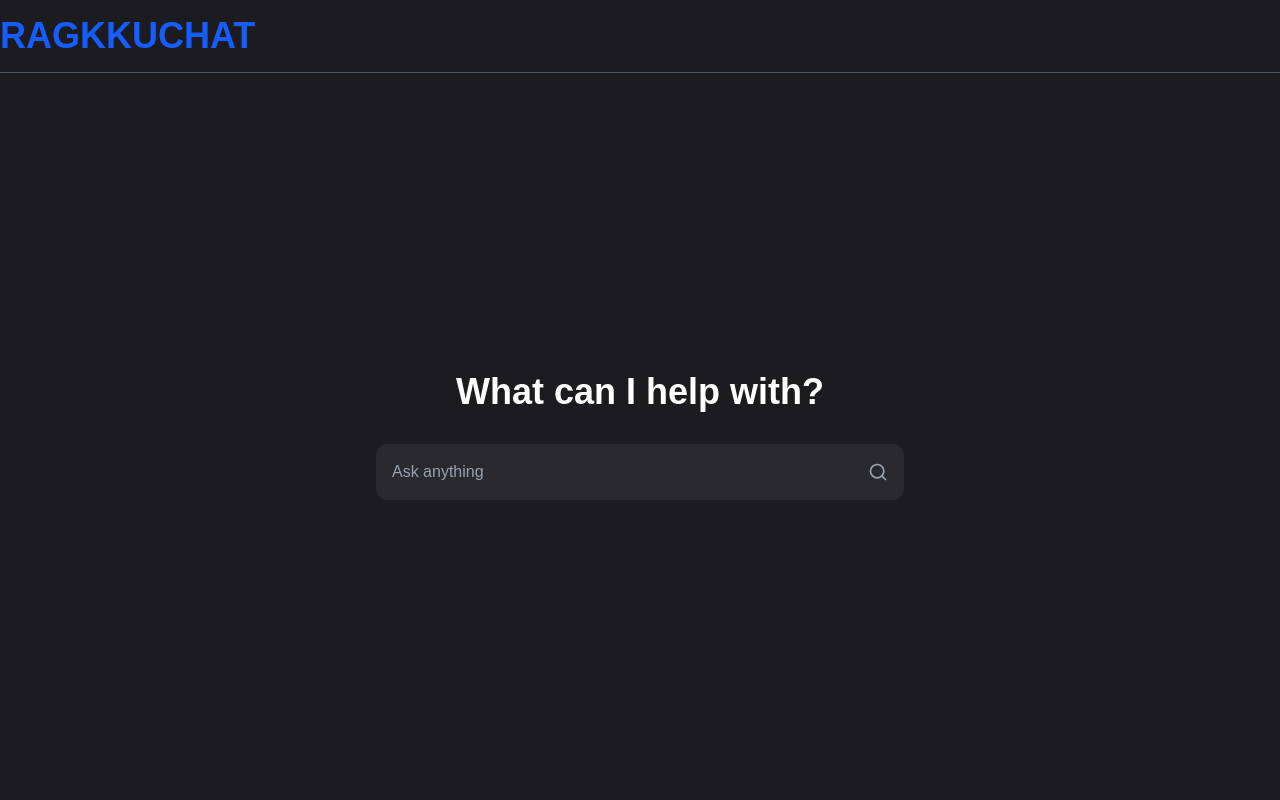
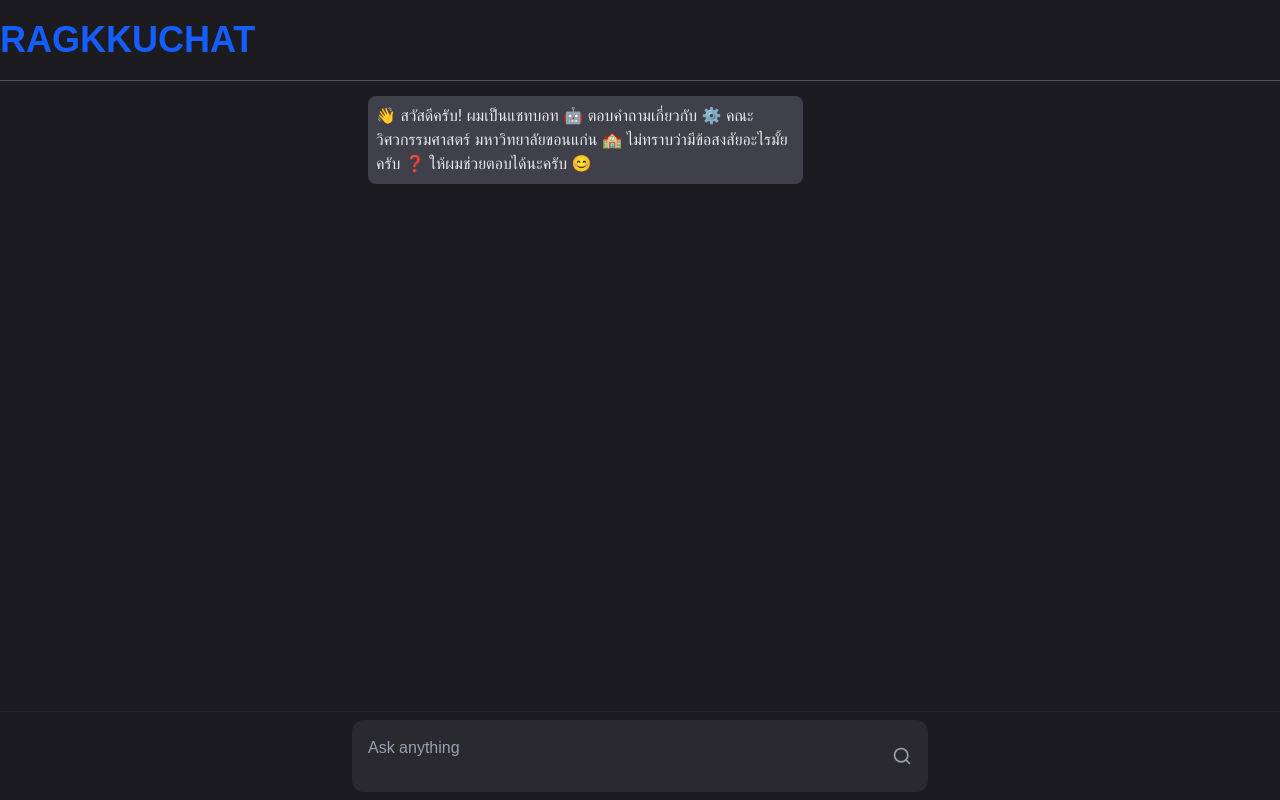
Before and after one commit to TarathepButka/RAGChatbotCI, a Next.js app in the folder ragchatbotci/: page /chat in a window 1280 px wide. Built offline with nearby package versions, Linux system fonts and the light colour scheme.

Commit message:
fix input search and footer

```diff
--- a/ragchatbotci/src/app/chat/page.tsx
+++ b/ragchatbotci/src/app/chat/page.tsx
@@ -4,31 +4,51 @@ import { Search, Loader2 } from "lucide-react";
 import Navbarchat from "@/components/Navbarchat";
 import { useSearchParams } from "next/navigation";
 
-// กำหนด Type สำหรับ props ของ SearchInput component
 type SearchInputProps = {
   input: string;
   setInput: (input: string) => void;
   handleSearch: () => void;
   loading: boolean;
+  inputRef: React.RefObject<HTMLDivElement | null>;
 };
 
-// SearchInput Component (ใน file เดียวกัน)
+// SearchInput Component
 function SearchInput({
   input,
   setInput,
   handleSearch,
   loading,
+  inputRef,
 }: SearchInputProps) {
+  const textareaRef = useRef<HTMLTextAreaElement>(null);
+
+  useEffect(() => {
+    if (textareaRef.current) {
+      textareaRef.current.style.height = "auto";
+      textareaRef.current.style.height = `${textareaRef.current.scrollHeight}px`;
+    }
+  }, [input]);
+
   return (
-    <div className="bg-[#29292f] rounded-xl p-4 flex items-center gap-3">
-      <input
-        type="text"
-        className="flex-1 bg-transparent outline-none text-white placeholder-gray-400"
+    <div
+      ref={inputRef}
+      className="bg-[#29292f] rounded-xl p-4 flex items-center gap-3"
+    >
+      <textarea
+        ref={textareaRef}
+        className="flex-1 bg-transparent outline-none text-white placeholder-gray-400 resize-none overflow-hidden
+                   min-h-[40px] max-h-[200px] leading-6"
         placeholder="Ask anything"
         value={input}
         onChange={(e) => setInput(e.target.value)}
-        onKeyDown={(e) => e.key === "Enter" && handleSearch()}
+        onKeyDown={(e) => {
+          if (e.key === "Enter" && !e.shiftKey) {
+            e.preventDefault();
+            handleSearch();
+          }
+        }}
         autoFocus
+        rows={1}
       />
       <button
         className="text-gray-400 hover:text-white"
@@ -45,7 +65,6 @@ function SearchInput({
   );
 }
 
-// กำหนด Type สำหรับ message
 interface Message {
   user: string;
   bot: string;
@@ -54,90 +73,79 @@ interface Message {
 export default function ChatPage() {
   const [input, setInput] = useState<string>("");
   const [loading, setLoading] = useState<boolean>(false);
-  const [messages, setMessages] = useState<Message[]>([]);
+  const [messages, setMessages] = useState<Message[]>([
+    {
+      user: "",
+      bot: "👋 สวัสดีครับ! ผมเป็นแชทบอท 🤖 ตอบคำถามเกี่ยวกับ ⚙️ คณะวิศวกรรมศาสตร์ มหาวิทยาลัยขอนแก่น 🏫 ไม่ทราบว่ามีข้อสงสัยอะไรมั้ยครับ ❓ ให้ผมช่วยตอบได้นะครับ 😊",
+    },
+  ]);
   const messagesEndRef = useRef<HTMLDivElement>(null);
+  const inputRef = useRef<HTMLDivElement>(null);
+  const [inputHeight, setInputHeight] = useState<number>(72);
+  const searchParams = useSearchParams();
   const [hasInteracted, setHasInteracted] = useState<boolean>(false);
-  const [isScrolled, setIsScrolled] = useState<boolean>(false);
-  const searchParams = useSearchParams();
 
-  // คำนวณความสูงของ input bar สำหรับการเพิ่ม padding
-  const inputBarHeight: number = 72; // ประมาณความสูงของ input bar (รวม padding)
+  useEffect(() => {
+    if (inputRef.current) {
+      setInputHeight(inputRef.current.clientHeight); // อัปเดตความสูงเมื่อ input เปลี่ยน
+    }
+  }, [input]);
 
-  // Scroll to bottom whenever messages update
   useEffect(() => {
     messagesEndRef.current?.scrollIntoView({ behavior: "smooth" });
   }, [messages]);
 
   useEffect(() => {
-    const handleScroll = (): void => {
-      if (window.scrollY > 0) {
-        setIsScrolled(true);
-      } else {
-        setIsScrolled(false);
-      }
-    };
-
-    window.addEventListener("scroll", handleScroll);
-    return () => window.removeEventListener("scroll", handleScroll);
-  }, []);
-
-  // Check for message parameter in URL when component mounts
-  useEffect(() => {
     const messageParam = searchParams.get("message");
     if (messageParam) {
       setInput(messageParam);
-      // Set timeout to allow the input to be set before triggering search
       setTimeout(() => {
         handleSearch(messageParam);
       }, 100);
     }
-  }, [searchParams]); // Only run when searchParams changes
+  }, [searchParams]);
+
+  // Function to format text with proper line breaks
+  const formatMessageText = (text: string) => {
+    return text.trim().replace(/\n/g, "<br />");
+  };
 
   const handleSearch = async (customInput?: string): Promise<void> => {
     const textToProcess = customInput || input;
     if (!textToProcess.trim()) return;
 
-    // Set hasInteracted to true on first interaction
-    if (!hasInteracted) {
-      setHasInteracted(true);
-    }
-
-    // Add user message to messages
     const newMessages: Message[] = [
       ...messages,
       { user: textToProcess, bot: "" },
     ];
     setMessages(newMessages);
 
-    // Reset input and set loading
     setInput("");
     setLoading(true);
+    setHasInteracted(true);
 
     try {
       const res = await fetch("", {
         method: "POST",
-        headers: {
-          "Content-Type": "application/json",
-        },
+        headers: { "Content-Type": "application/json" },
         body: JSON.stringify({ question: textToProcess }),
       });
       const data: { reply: string } = await res.json();
 
-      // Update messages with bot response
-      const updatedMessages: Message[] = newMessages.map((msg, index) =>
+      const updatedMessages = newMessages.map((msg, index) =>
         index === newMessages.length - 1 ? { ...msg, bot: data.reply } : msg
       );
 
       setMessages(updatedMessages);
     } catch (error) {
       console.error("Error fetching response:", error);
-      // Update messages with error
-      const updatedMessages: Message[] = newMessages.map((msg, index) =>
+      setMessages(
+        newMessages.map((msg, index) =>
           index === newMessages.length - 1
             ? { ...msg, bot: "Sorry, an error occurred." }
             : msg
+        )
       );
-      setMessages(updatedMessages);
     } finally {
       setLoading(false);
     }
@@ -145,54 +153,24 @@ export default function ChatPage() {
 
   return (
     <div className="flex flex-col min-h-screen bg-[#1b1b20]">
-      <div
-        className={`fixed top-0 left-0 right-0 z-20 ${
-          isScrolled ? "border-b-2 border-white" : ""
-        }`}
-      >
+      <div className="fixed top-0 left-0 right-0 z-20">
         <Navbarchat />
       </div>
 
       {/* Main container */}
       <div className="flex flex-col flex-1 relative pt-20">
-        {/* Content area */}
         <div className="flex-1 flex flex-col">
-          {/* Show welcome header centered vertically and horizontally if no interaction yet */}
-          {!hasInteracted ? (
-            <div className="flex flex-col items-center justify-center h-[calc(100vh-80px)]">
-              <div className="px-6 w-full max-w-xl">
-                <h1 className="text-white text-4xl font-semibold mb-8 text-center">
-                  What can I help with?
-                </h1>
-                {/* Search Input at center before first interaction */}
-                <div className="mb-2">
-                  <SearchInput
-                    input={input}
-                    setInput={setInput}
-                    handleSearch={() => handleSearch()}
-                    loading={loading}
-                  />
-                </div>
-              </div>
-            </div>
-          ) : (
-            /* Scrollable Messages Container (only shown after first interaction) */
           <div className="flex-1 overflow-hidden relative">
             <div
               className="absolute inset-0 overflow-y-auto scrollbar-thin"
-                style={{
-                  bottom: `${inputBarHeight}px`, // สำคัญ: ตั้งค่า bottom เพื่อให้ scrollbar ไม่ทับ input
-                }}
+              style={{ bottom: `${inputHeight}px` }} // Fixed the backticks
             >
-                <div
-                  className="space-y-4 max-w-xl mx-auto p-4"
-                  style={{ paddingBottom: "1rem" }} // ลด padding ด้านล่างลง เนื่องจากเรามี bottom margin แล้ว
-                >
+              <div className="space-y-4 max-w-xl mx-auto p-4">
                 {messages.map((msg, index) => (
                   <div key={index} className="space-y-2">
                     {msg.user && (
                       <div className="text-right">
-                          <div className="inline-block bg-[#3a3a42] p-2 rounded-lg max-w-[80%] text-white">
+                        <div className="inline-block bg-[#3a3a42] p-2 rounded-lg max-w-[80%] text-white whitespace-pre-wrap break-words">
                           {msg.user}
                         </div>
                       </div>
@@ -200,7 +178,7 @@ export default function ChatPage() {
                     {(msg.bot ||
                       (loading && index === messages.length - 1)) && (
                       <div className="text-left">
-                          <div className="inline-block bg-[#40404a] p-2 rounded-lg max-w-[80%] text-gray-200">
+                        <div className="inline-block bg-[#40404a] p-2 rounded-lg max-w-[80%] text-gray-200 whitespace-pre-wrap break-words">
                           {msg.bot || (
                             <div className="flex items-center">
                               <Loader2
@@ -219,12 +197,10 @@ export default function ChatPage() {
               </div>
             </div>
           </div>
-          )}
         </div>
       </div>
 
-      {/* Fixed input at bottom after first interaction */}
-      {hasInteracted && (
+      {/* Fixed input at bottom */}
       <div className="fixed bottom-0 left-0 right-0 p-2 bg-[#1b1b20] border-t border-gray-800 shadow-lg z-10">
         <div className="max-w-xl mx-auto">
           <SearchInput
@@ -232,10 +208,10 @@ export default function ChatPage() {
             setInput={setInput}
             handleSearch={() => handleSearch()}
             loading={loading}
+            inputRef={inputRef}
           />
         </div>
       </div>
-      )}
     </div>
   );
 }
--- a/ragchatbotci/src/components/ChatButton.tsx
+++ b/ragchatbotci/src/components/ChatButton.tsx
@@ -19,7 +19,7 @@ const ChatButton = () => {
       {/* Floating Button */}
       <button
         onClick={() => setOpen(!open)}
-        className="fixed bottom-6 right-6 bg-red-800 text-white p-4 rounded-full shadow-lg flex items-center justify-center hover:bg-red-900 transition cursor-pointer"
+        className="fixed bottom-6 right-6 bg-blue-600 text-white p-4 rounded-full shadow-lg flex items-center justify-center hover:bg-blue-600 transition cursor-pointer"
       >
         <MessageCircle size={24} />
       </button>
--- a/ragchatbotci/src/components/Navbarchat.tsx
+++ b/ragchatbotci/src/components/Navbarchat.tsx
@@ -6,7 +6,7 @@ import NextLink from "next/link";
 export default function Navbarchat() {
   return (
     <div className="w-full">
-      <nav className="bg-[#1b1b20] fixed w-full z-20 top-0 start-0 border-b border-gray-600 py-4">
+      <nav className="bg-[#1b1b20] fixed w-full z-20 top-0 start-0 border-b border-gray-600 py-5">
       <div className="max-w-screen-xl flex flex-wrap items-center justify-between mx-auto">
         {/* Logo */}
         <NextLink href="/" className="flex items-center space-x-2">
```
Also changed, not shown: ragchatbotci/src/app/page.tsx (+12 -8 lines), ragchatbotci/src/components/Footer.tsx (+35 -23 lines). Lines whose indentation alone changed are shown as unchanged.
